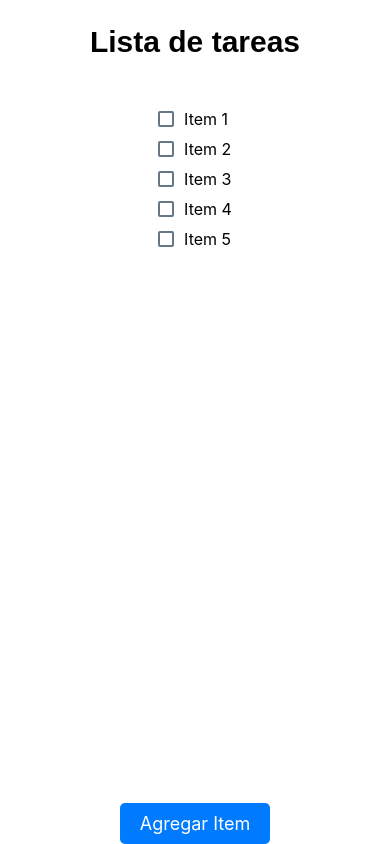
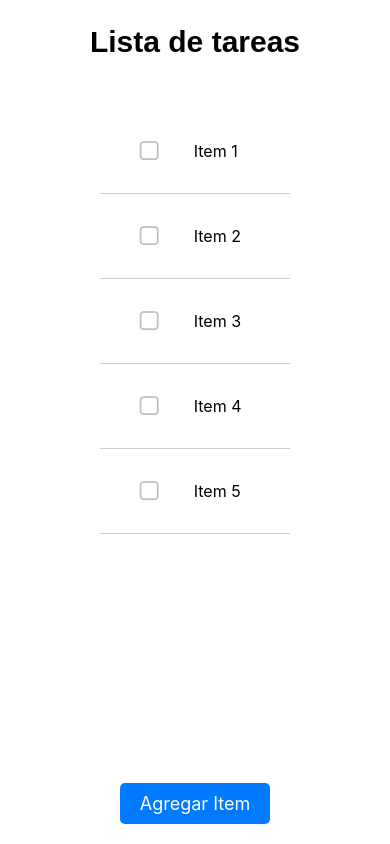
Before and after one commit to IgnacioDemarcico/ListaTareas, a React Native app: screen / in a window 390 px wide. Built offline with nearby package versions, Linux system fonts and the light colour scheme.

Commit message:
swipe eliminar

```diff
--- a/Components/Lista.js
+++ b/Components/Lista.js
@@ -1,5 +1,7 @@
 import React, { useState } from 'react';
-import { View, Text, FlatList, StyleSheet, TouchableOpacity, Modal, TextInput, CheckBox } from 'react-native';
+import { View, Text, FlatList, StyleSheet, TouchableOpacity, Modal, TextInput } from 'react-native';
+import { Swipeable } from 'react-native-gesture-handler';
+import { CheckBox } from 'react-native-elements';
 
 const Lista = () => {
   const [data, setData] = useState([
@@ -32,28 +34,43 @@ const Lista = () => {
     setData(updatedData);
   };
 
+  const handleRemoveItem = (itemId) => {
+    const updatedData = data.filter((item) => item.id !== itemId);
+    setData(updatedData);
+  };
+
+  const renderRightActions = (itemId) => {
+    return (
+      <TouchableOpacity style={styles.deleteButton} onPress={() => handleRemoveItem(itemId)}>
+        <Text style={styles.deleteButtonText}>Eliminar</Text>
+      </TouchableOpacity>
+    );
+  };
+
   return (
     <View style={styles.container}>
       <FlatList
         data={data}
         renderItem={({ item }) => (
-          <View style={styles.listItem}>
-            <CheckBox
-              value={item.checked}
-              onValueChange={() => handleCheckboxToggle(item.id)}
-            />
-            <Text style={styles.itemText}>{item.text}</Text>
-          </View>
+          <Swipeable renderRightActions={() => renderRightActions(item.id)}>
+            <View style={styles.listItem}>
+              <CheckBox
+                checked={item.checked}
+                onPress={() => handleCheckboxToggle(item.id)}
+              />
+              <Text style={styles.itemText}>{item.text}</Text>
+            </View>
+          </Swipeable>
         )}
         keyExtractor={(item) => item.id}
       />
 
-      <TouchableOpacity style={styles.button} onPress={() => setModalVisible(true)}>
-        <Text style={styles.buttonText}>Agregar Item</Text>
+      <TouchableOpacity style={styles.addButton} onPress={() => setModalVisible(true)}>
+        <Text style={styles.addButtonLabel}>Agregar Item</Text>
       </TouchableOpacity>
 
       <Modal
-        animationType="none"
+        animationType="slide"
         transparent={true}
         visible={modalVisible}
         onRequestClose={() => setModalVisible(false)}
@@ -82,27 +99,39 @@ const Lista = () => {
 const styles = StyleSheet.create({
   container: {
     flex: 1,
-    justifyContent: 'center',
-    alignItems: 'center',
     backgroundColor: '#fff',
   },
   listItem: {
     flexDirection: 'row',
     alignItems: 'center',
-    marginBottom: 10,
+    paddingVertical: 15,
+    paddingHorizontal: 20,
+    borderBottomWidth: 1,
+    borderBottomColor: '#ccc',
   },
   itemText: {
+    fontSize: 16,
     marginLeft: 10,
-    fontSize: 16,
   },
-  button: {
+  deleteButton: {
+    backgroundColor: 'red',
+    justifyContent: 'center',
+    alignItems: 'center',
+    width: 80,
+    height: '100%',
+  },
+  deleteButtonText: {
+    color: 'white',
+  },
+  addButton: {
     backgroundColor: '#007AFF',
     paddingVertical: 10,
     paddingHorizontal: 20,
     borderRadius: 5,
-    marginTop: 20,
+    margin: 20,
+    alignSelf: 'center',
   },
-  buttonText: {
+  addButtonLabel: {
     color: '#fff',
     fontSize: 18,
   },
--- a/package.json
+++ b/package.json
@@ -16,6 +16,9 @@
     "react-bootstrap": "^2.8.0",
     "react-dom": "^18.2.0",
     "react-native": "0.72.3",
+    "react-native-elements": "^3.4.3",
+    "react-native-gesture-handler": "^2.12.1",
+    "react-native-vector-icons": "^10.0.0",
     "react-native-web": "^0.19.7"
   },
   "devDependencies": {
```
Also changed, not shown: 2 other files (tests, documents, lock files or other folders).
